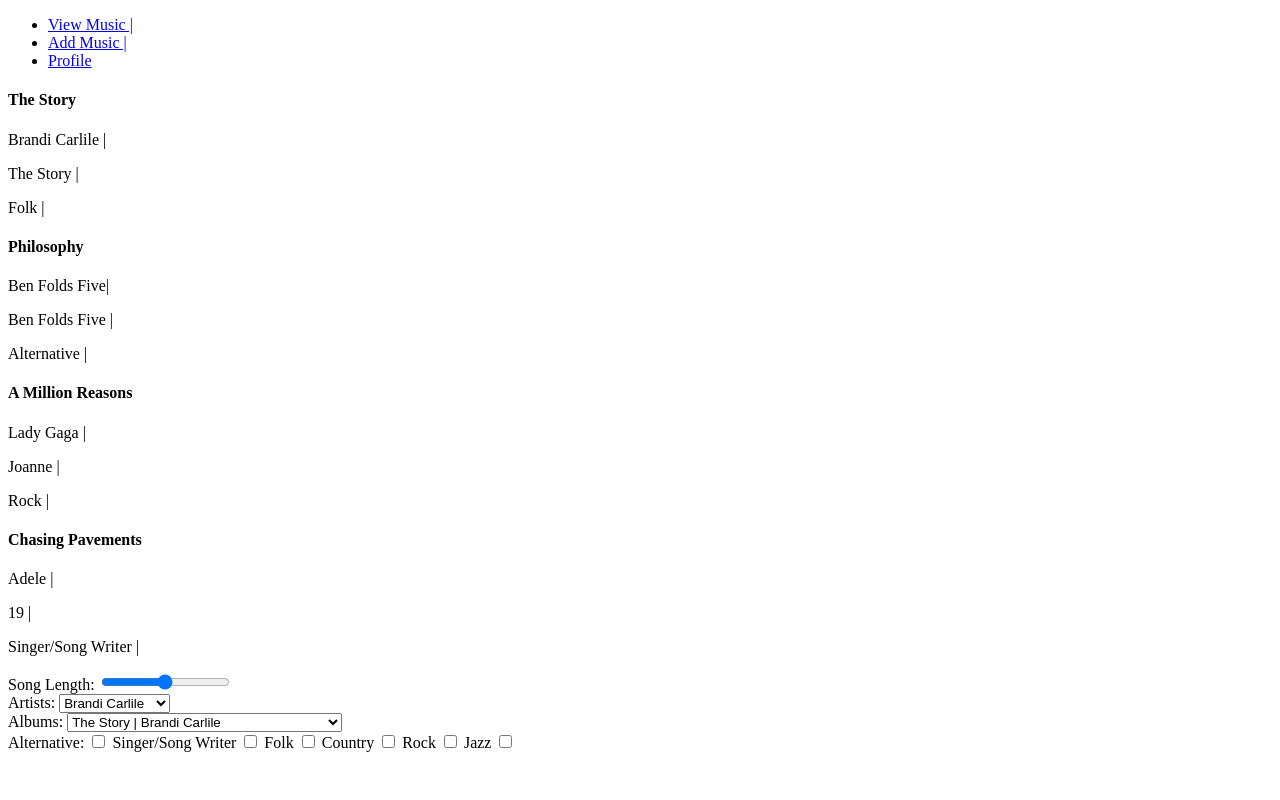
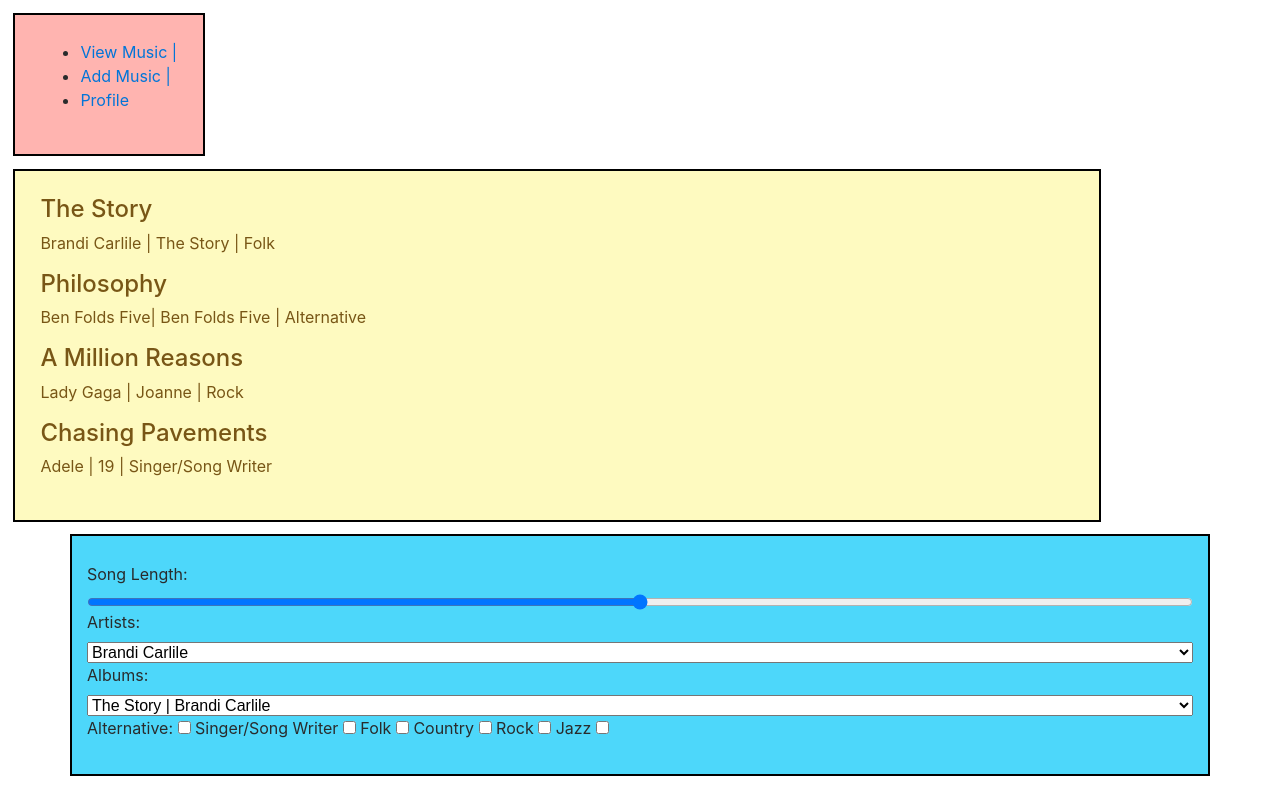
Before and after one commit to brooksquil/Music-History, a plain HTML site: page index.html in a window 1280 px wide. Drawn offline with nearby package versions, Linux system fonts and the light colour scheme; a script that the page names is missing.

Commit message:
added some css, still needs more

```diff
--- a/index.html
+++ b/index.html
@@ -14,6 +14,11 @@
     <meta charset="UTF-8">
     <meta name="viewport" content="width=device-width, initial-scale=1">
     <link href="main.css" rel="stylesheet">
+    <link rel="stylesheet" href="https://maxcdn.bootstrapcdn.com/bootstrap/4.0.0-alpha.6/css/bootstrap.min.css" integrity="sha384-rwoIResjU2yc3z8GV/NPeZWAv56rSmLldC3R/AZzGRnGxQQKnKkoFVhFQhNUwEyJ" crossorigin="anonymous">
+    <script src="https://code.jquery.com/jquery-3.1.1.slim.min.js" integrity="sha384-A7FZj7v+d/sdmMqp/nOQwliLvUsJfDHW+k9Omg/a/EheAdgtzNs3hpfag6Ed950n" crossorigin="anonymous"></script>
+    <script src="https://cdnjs.cloudflare.com/ajax/libs/tether/1.4.0/js/tether.min.js" integrity="sha384-DztdAPBWPRXSA/3eYEEUWrWCy7G5KFbe8fFjk5JAIxUYHKkDx6Qin1DkWx51bBrb" crossorigin="anonymous"></script>
+    <script src="https://maxcdn.bootstrapcdn.com/bootstrap/4.0.0-alpha.6/js/bootstrap.min.js" integrity="sha384-vBWWzlZJ8ea9aCX4pEW3rVHjgjt7zpkNpZk+02D9phzyeVkE+jo0ieGizqPLForn" crossorigin="anonymous"></script>
+
 </head>
 
 <body>
@@ -29,35 +34,34 @@
     <div id="right">
         <h4>The Story</h4>
         <div>
-            <p>Brandi Carlile |</p>
-            <p>The Story |</p>
-            <p>Folk |</p>
+            <p class="inline">Brandi Carlile |</p>
+            <p class="inline">The Story |</p>
+            <p class="inline">Folk </p>
         </div>
         <h4>Philosophy</h4>
         <div>
-            <p>Ben Folds Five|</p>
-            <p>Ben Folds Five |</p>
-            <p>Alternative |</p>
+            <p class="inline">Ben Folds Five|</p>
+            <p class="inline">Ben Folds Five |</p>
+            <p class="inline">Alternative </p>
         </div>
         <h4>A Million Reasons</h4>
         <div>
-            <p>Lady Gaga |</p>
-            <p>Joanne |</p>
-            <p>Rock |</p>
+            <p class="inline">Lady Gaga |</p>
+            <p class="inline">Joanne |</p>
+            <p class="inline">Rock </p>
         </div>
         <h4>Chasing Pavements</h4>
         <div>
-            <p>Adele |</p>
-            <p>19 |</p>
-            <p>Singer/Song Writer |</p>
+            <p class="inline">Adele |</p>
+            <p class="inline">19 |</p>
+            <p class="inline">Singer/Song Writer </p>
         </div>
     </div>
 
     <section class="container">
         <label for="slider">Song Length:</label>
         <input type="range" min="0" max="50" value="25" step="5" />
-    </section>
-    <section class="container">
+
         <label for="dropdown">Artists:</label>
         <select name="Artists">
                 <option value="artist1">Brandi Carlile</option>
@@ -66,7 +70,7 @@
                 <option value="artist4">Pearl Jam</option>
                 <option value="artist5">Adele</option>
             </select>
-        <section class="container" <label for="dropdown">Albums:</label>
+        <label for="dropdown">Albums:</label>
         <select name="Albums">
                 <option value="artist1-album">The Story | Brandi Carlile</option>
                 <option value="artist1-album">Live at Benaroya Hall | Brandi Carlile</option>
@@ -79,8 +83,8 @@
                 <option value="artist5-album">19 | Adele</option>
                 <option value="artist5-album">25 | Adele</option>
             </select>
-        </section>
-        <section class="container">
+
+
         <div class="checkbox">
             <label for="alt ">Alternative:</label>
             <input type="checkbox" id="alt" name="genre">
--- a/main.css
+++ b/main.css
@@ -0,0 +1,39 @@
+body {
+    background-color: white;
+}
+
+nav {
+    background-color: #FFB4B0;
+    float: left;
+    margin: 1%;
+    list-style-type: none;
+    border: 2px solid black;
+    padding: 2%;
+}
+
+#right {
+    clear: both;
+    background-color: #FEFAC0;
+    color: #785616;
+    margin: 1%;
+    display: flex;
+    flex-direction: column;
+    width: 85%;
+    text-align: left;
+    padding: 2%;
+    border: 2px solid black;
+}
+
+.inline {
+    display: inline-flex;
+}
+
+.container {
+    background-color: #4DD7FA;
+    display: flex;
+    flex-direction: column;
+    justify-content: center;
+    width: 15%;
+    border: 2px solid black;
+    padding: 2%;
+}
```
Also changed, not shown: 1 other file. Lines whose indentation alone changed are shown as unchanged.
